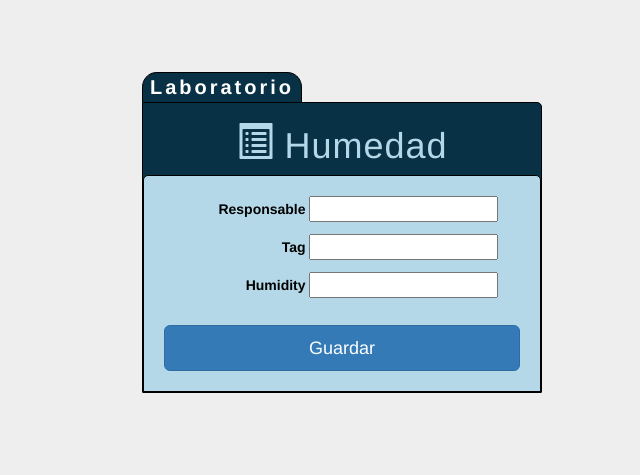
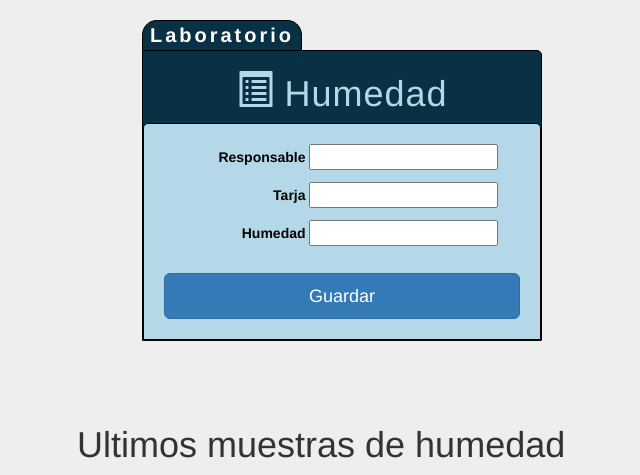
Before and after one commit to jjsotomayor/agsinformationsystem, a Rails app: page /humidity_samples/new in a window 1280 px wide. Shown: the part 54-529 px from the top of the page, without its empty margins (313-953 px from the left). Run offline with Rails 7, Linux system fonts and the light colour scheme; data that the repository does not hold is empty; style sheets or scripts are compiled from the project's sources; parts of the project's set-up code (start-up, migrations or seed data) failed here and were passed over; some libraries are stand-ins or nearby versions.

Commit message:
Improved controllers functionalities in humidity samples

```diff
--- a/app/assets/stylesheets/scaffolds.scss
+++ b/app/assets/stylesheets/scaffolds.scss
@@ -56,12 +56,13 @@
 }
 
 .field_with_errors {
-  padding: 2px;
+  // padding: 2px;
   background-color: red;
-  display: table;
+  // display: table;
 }
 
-#error_explanation {
+#error_explanation { //Esto no deberia ser necesario.
+  margin: auto;
   width: 450px;
   border: 2px solid red;
   padding: 7px;
--- a/app/controllers/humidity_samples_controller.rb
+++ b/app/controllers/humidity_samples_controller.rb
@@ -30,12 +30,12 @@
 
     @element = Element.create_element_if_doesnt_exist(element_params)
     @humidity_sample = HumiditySample.new(humidity_sample_create_params)
-    #@humidity_sample.element = @element
+    @humidity_sample.element = @element
 
     if @humidity_sample.save
-      redirect_to new_humidity_sample_path, notice: "Muestra almacenada correctamente"
+      redirect_to new_humidity_sample_path, notice: "Muestra almacenada correctamente."
     else
-      #Si hago redirect, termino el proces, en cambio con render mantengo la info de los errores
+      #Si hago redirect, termino el proces, en cambio con render mantengo la info de los errores,y es buena practica pq lo hace scaffold
       @humidity_samples = HumiditySample.last_humidity_samples(3)
       render :new
     end
@@ -55,14 +55,12 @@
   # PATCH/PUT /humidity_samples/1
   # PATCH/PUT /humidity_samples/1.json
   def update
-    respond_to do |format|
-      if @humidity_sample.update(humidity_sample_params)
-        format.html { redirect_to @humidity_sample, notice: 'Humidity sample was successfully updated.' }
-        format.json { render :show, status: :ok, location: @humidity_sample }
-      else
-        format.html { render :edit }
-        format.json { render json: @humidity_sample.errors, status: :unprocessable_entity }
-      end
+
+    if @humidity_sample.update(humidity_sample_params)
+      redirect_to new_humidity_sample_path , notice: 'Muestra editada correctamente.'
+    else
+      render :edit
+      #Esta vista se rompe completa al ingresar.
     end
   end
 
--- a/app/models/humidity_sample.rb
+++ b/app/models/humidity_sample.rb
@@ -14,7 +14,6 @@
    def calculate_state
      #TESTEAR
      self.state = "aprobado"
-     #puts "LEEEEEEEEEEEEEEEEEEEEEEEEEEEEEEEEEEEEEEEEEEEEEEEEEEEEEEEEEEEEEEEEEEEEEEEEEEEEEEEEEM1!!!!"
      if self.humidity > 20
        self.state = "rechazado"
      end
--- a/app/views/humidity_samples/_form_edit.html.erb
+++ b/app/views/humidity_samples/_form_edit.html.erb
@@ -19,12 +19,12 @@
 <%= form_for(humidity_sample, html: {class: 'inside-new-form green-inside-new-form', autocomplete: :off})  do |f| %>
 
   <div class="field">
-    <%= f.label :Editar_responsable %>
+    <%= f.label :Editar_Responsable %>
     <%= f.text_field :responsable %>
   </div>
 
   <div class="field">
-    <%= f.label :Editar_humidity %>
+    <%= f.label :Editar_Humedad %>
     <%= f.text_field :humidity %>
   </div>
 
--- a/app/views/humidity_samples/_form_new.html.erb
+++ b/app/views/humidity_samples/_form_new.html.erb
@@ -24,12 +24,12 @@
   </div>
 
   <div class="field">
-    <%= f.label :Tag %>
+    <%= f.label :Tarja %>
     <%= text_field_tag :tag%>
   </div>
 
   <div class="field">
-    <%= f.label :humidity %>
+    <%= f.label :humedad %>
     <%= f.text_field :humidity %>
   </div>
 
--- a/app/views/humidity_samples/index.html.erb
+++ b/app/views/humidity_samples/index.html.erb
@@ -22,8 +22,6 @@
       <tr class= "danger">
         <%end%>
 
-
-
         <td><%= humidity_sample.element.tag %></td>
         <td><%= humidity_sample.responsable %></td>
         <td><%= humidity_sample.humidity %></td>
@@ -38,4 +36,4 @@
 
 <br>
 
-<%= link_to 'New Humidity Sample', new_humidity_sample_path %>
+<%= link_to 'Ingresar muestra de humedad', new_humidity_sample_path %>
--- a/app/views/humidity_samples/new.html.erb
+++ b/app/views/humidity_samples/new.html.erb
@@ -1,3 +1,5 @@
+
+<script>swal("Muy bien!", "La muestra se almaceno correctamente!", "success");</script>
 
 <%= render 'form_new', humidity_sample: @humidity_sample %>
 
@@ -27,9 +29,8 @@
         <td><%=humidity_sample.created_at.strftime("%H:%M:%S")%></td>
         <!--(Time.now - humidity_sample.created_at).to_s + " secs ago"  -- time_ago_in_words(humidity_sample.created_at)-->
 
-        <td><%= link_to 'Show', humidity_sample %></td>
-        <td><%= link_to 'Edit', edit_humidity_sample_path(humidity_sample) %></td>
-        <td><%= link_to 'Destroy', humidity_sample, method: :delete, data: { confirm: 'Are you sure?' } %></td>
+        <td><%= link_to 'Editar', edit_humidity_sample_path(humidity_sample) %></td>
+        <td><%= link_to 'Borrar', humidity_sample, method: :delete, data: { confirm: 'Are you sure?' } %></td>
       </tr>
     <% end %>
   </tbody>
--- a/app/views/humidity_samples/show.html.erb
+++ b/app/views/humidity_samples/show.html.erb
@@ -1,4 +1,4 @@
-<p id="notice"><%= notice %></p>
+<!-- <p id="notice"> notice </p> -->
 
 <p>
   <strong>Element:</strong>
--- a/app/views/layouts/application.html.erb
+++ b/app/views/layouts/application.html.erb
@@ -11,8 +11,17 @@
   <body>
 
     <%= render 'shared/navbar_quality_controls' %>
-    <p class="notice"><%= notice %></p>
-    <p class="alert"><%= alert %></p>
+
+    <p id="notice"><%= notice %></p>
+    <p id="alert"><%= alert %></p>
+
+    <%if not notice.nil?%>
+      <p class="notice alert alert-success" role="alert"><%= notice %></p>
+     <%end%>
+     <%if not alert.nil?%>
+       <p class="alert alert alert-danger" role="alert"><%= alert %></p>
+     <%end%>
+
     <%= yield %>
   </body>
 </html>
```
Also changed, not shown: 1 other file.
